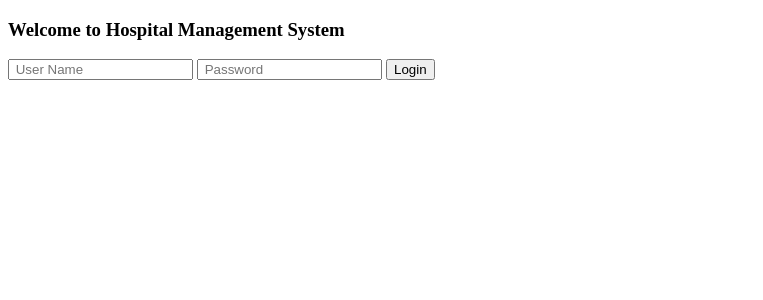
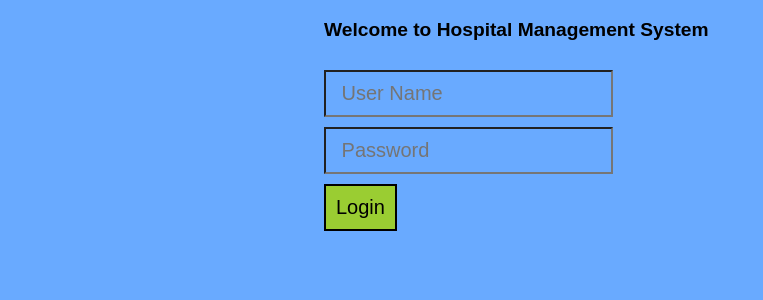
Before and after one commit to karmakarsubhajit/HospitalManagementSystem, a PHP site: page /login.php in a window 1280 px wide. Shown: the top 300 px of the page, without its empty margins (0-763 px from the left). Run offline with PHP 8.4, Linux system fonts and the light colour scheme.

Commit message:
added style

```diff
--- a/login.php
+++ b/login.php
@@ -6,13 +6,21 @@
     <meta http-equiv="X-UA-Compatible" content="ie=edge">
 
     <title>Hospital Management System</title>
+	<link rel="stylesheet" href="./php_scripts/styles/login2.css">
+
 </head>
 <body>
-    <div>
-        <h3>Welcome to Hospital Management System </h3>
+    <div class="container">
+        <h3 id="welcome">Welcome to Hospital Management System </h3>
+        <!-- <h3 id="to"> to </h3>
+        <h3 id="hms"> Hospital Management System </h3> -->
         <form action="verify.php" method="post">
-            <input type="text" name="UserName" placeholder=" User Name" class="form-control mb-3">
-            <input type="password" name="Password" placeholder=" Password" class="form-control mb-3">
-            <button name="Login">Login</button>
+            <div class="form">
+                <input class="row" id="username" type="text" name="UserName" placeholder=" User Name" class="form-control mb-3">
+                <input class="row" id="password" type="password" name="Password" placeholder=" Password" class="form-control mb-3">
+                <button class="row" id="submit__button" name="Login">Login</button>
+            </div>
         </form>
     </div>
+</body>
+</html>
--- /dev/null
+++ b/php_scripts/styles/login2.css
@@ -0,0 +1,43 @@
+
+* {
+  background-color: rgb(105, 170, 255);
+  font-family: sans-serif;
+}
+
+.container{
+    margin-left: 25%;
+    margin-right: 25%;
+}
+
+#welcome{
+    font-size: larger;
+}
+
+.form{
+    display: flex;
+    flex-direction: column;
+}
+
+.form input{
+    background: transparent;
+    color: whitesmoke;
+}
+
+.row{
+    margin-top: 10px;
+    padding: 10px;
+    font-size: 20px;
+    width: max-content;
+}
+
+#submit__button{
+    background-color: yellowgreen;
+    border: 2px solid black;
+}
+
+#submit__button:hover{
+    cursor: pointer;
+    background: transparent;
+    color: whitesmoke;
+    border: 2px solid white;
+}
```
